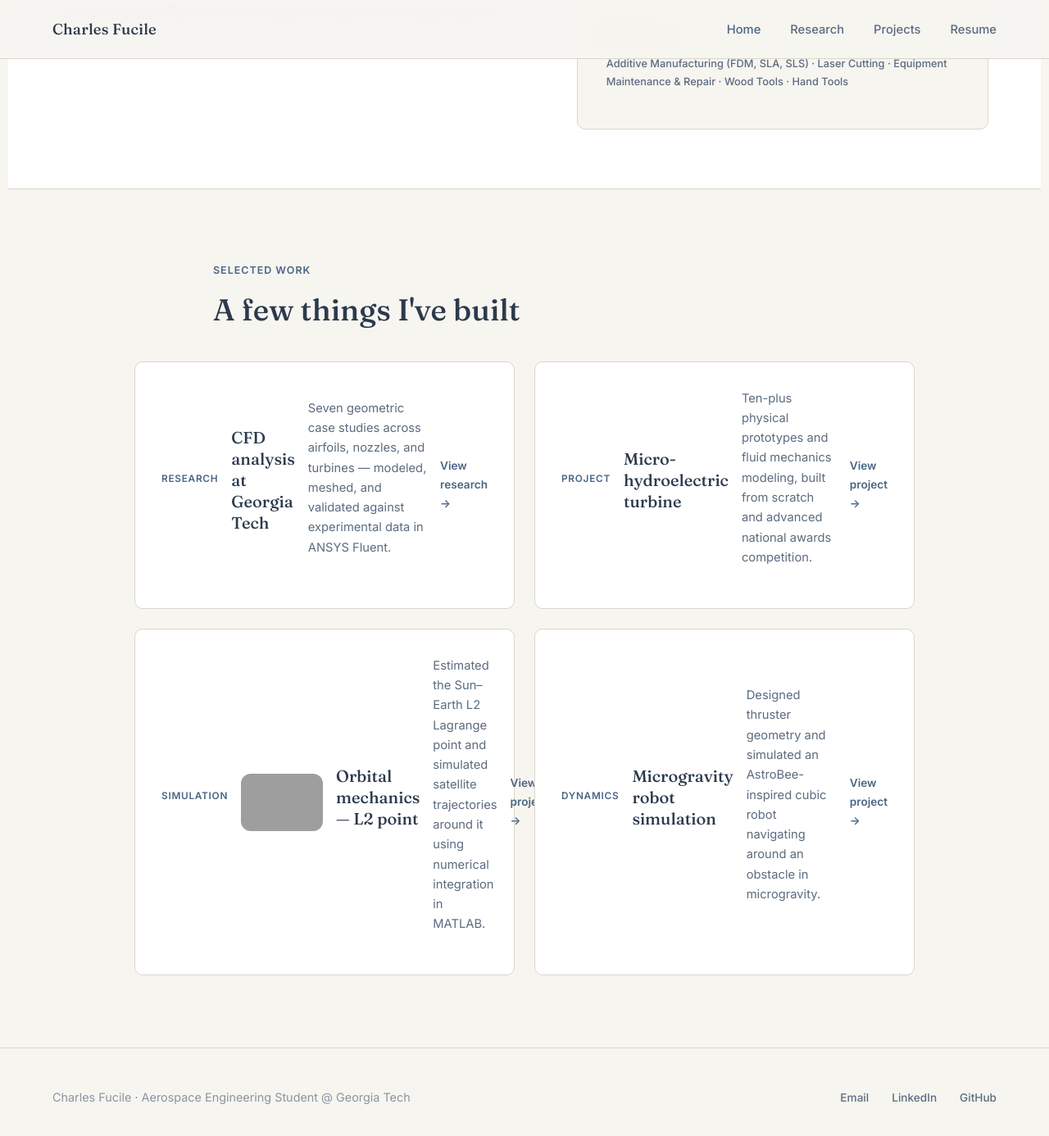
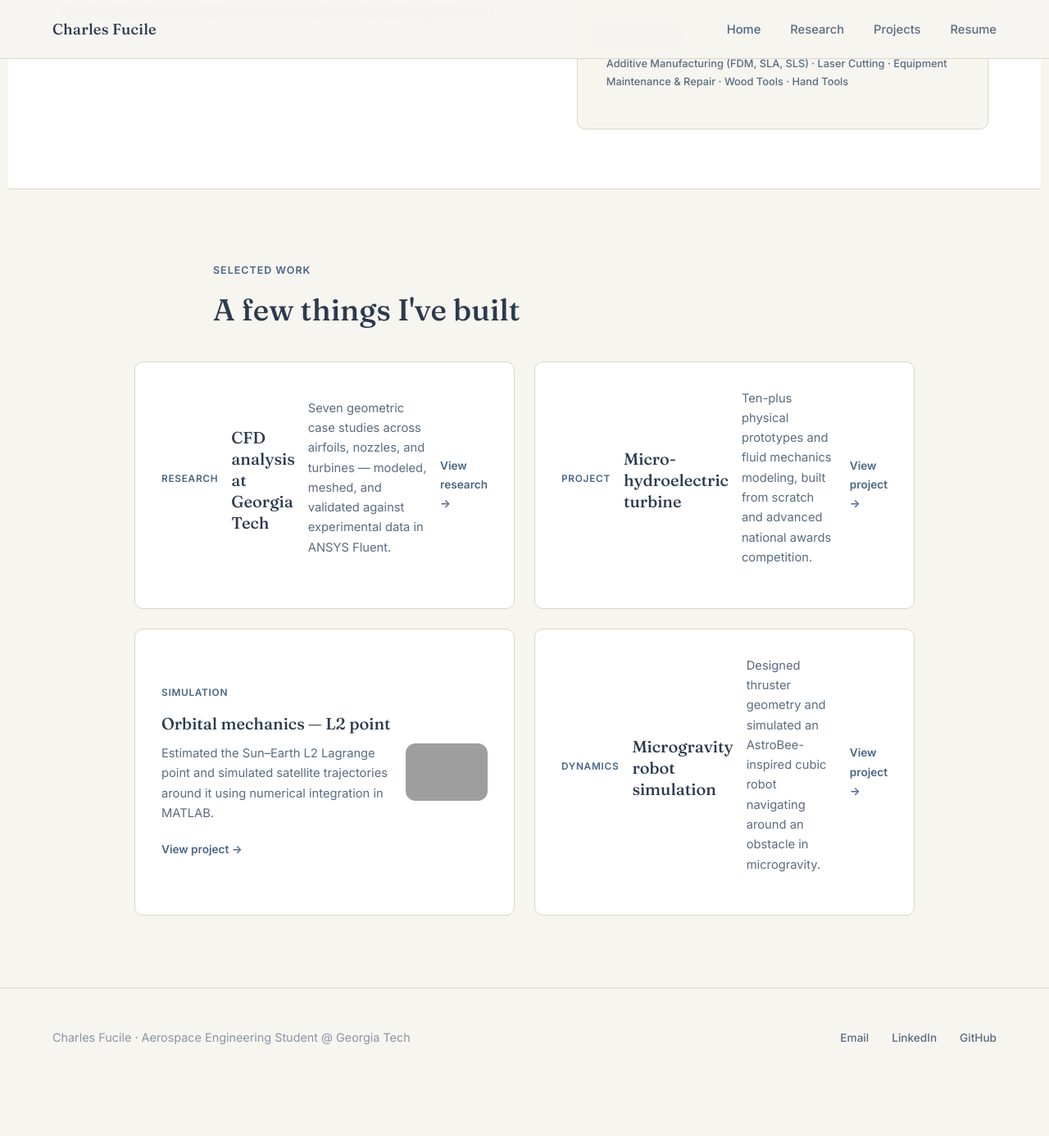
Before and after one commit to cfucile3/Portfolio, a Jekyll site: the page built from index.html, in a window 1280 px wide and 1400 px high, scrolled down 916 px. Shown: the top 1386 px of the window at 82% size. Built offline with Jekyll 4.4.1, drawn with Linux system fonts in a browser that asks for light colours; after the commit the page ends 2243 px from its top, so only the background shows below that; grey boxes are pictures that could not be loaded.

Commit message:
Update index.html

```diff
--- a/index.html
+++ b/index.html
@@ -232,6 +232,11 @@ title: Home
     transition: transform 0.2s, box-shadow 0.2s;
   }
 
+  .feat-card .fc-content {
+    flex: 1;
+    min-width: 0;
+  }
+
   .feat-card:hover {
     transform: translateY(-2px);
     box-shadow: 0 6px 20px rgba(44,58,77,0.07);
@@ -372,11 +377,13 @@ Need to add photos on the right of these cards
     </div>
 
     <div class="feat-card">
-      <div class="fc-label">Simulation</div>
+      <div class="fc-content">
+        <div class="fc-label">Simulation</div>
+        <h3>Orbital mechanics — L2 point</h3>
+        <p>Estimated the Sun–Earth L2 Lagrange point and simulated satellite trajectories around it using numerical integration in MATLAB.</p>
+        <a href="{{ '/projects/' | relative_url }}#l2" class="card-link">View project →</a>
+      </div>
       <img class="card-img" src="images/orbit_euler.jpg" alt="Image">
-      <h3>Orbital mechanics — L2 point</h3>
-      <p>Estimated the Sun–Earth L2 Lagrange point and simulated satellite trajectories around it using numerical integration in MATLAB.</p>
-      <a href="{{ '/projects/' | relative_url }}#l2" class="card-link">View project →</a>
     </div>
 
     <div class="feat-card">
```
